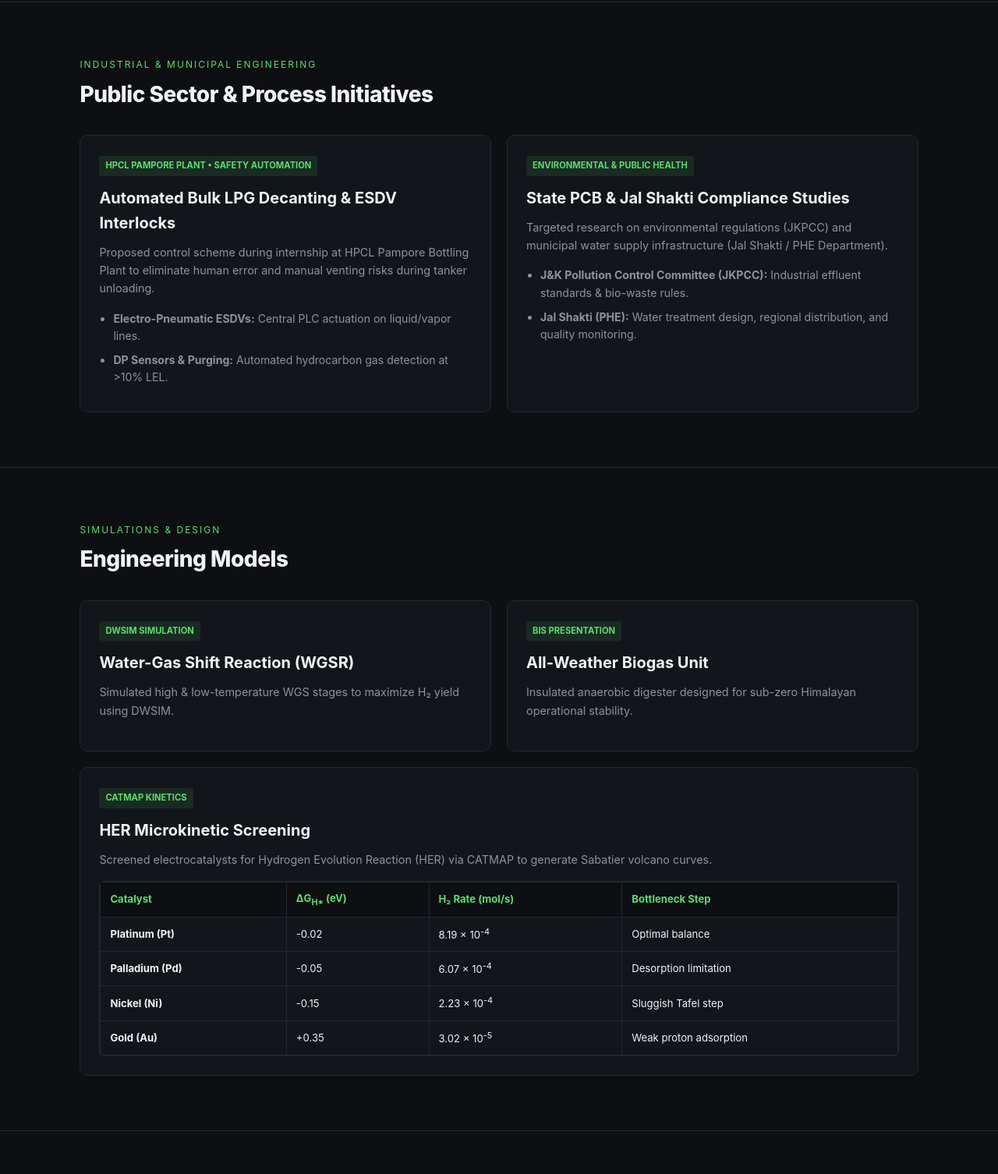
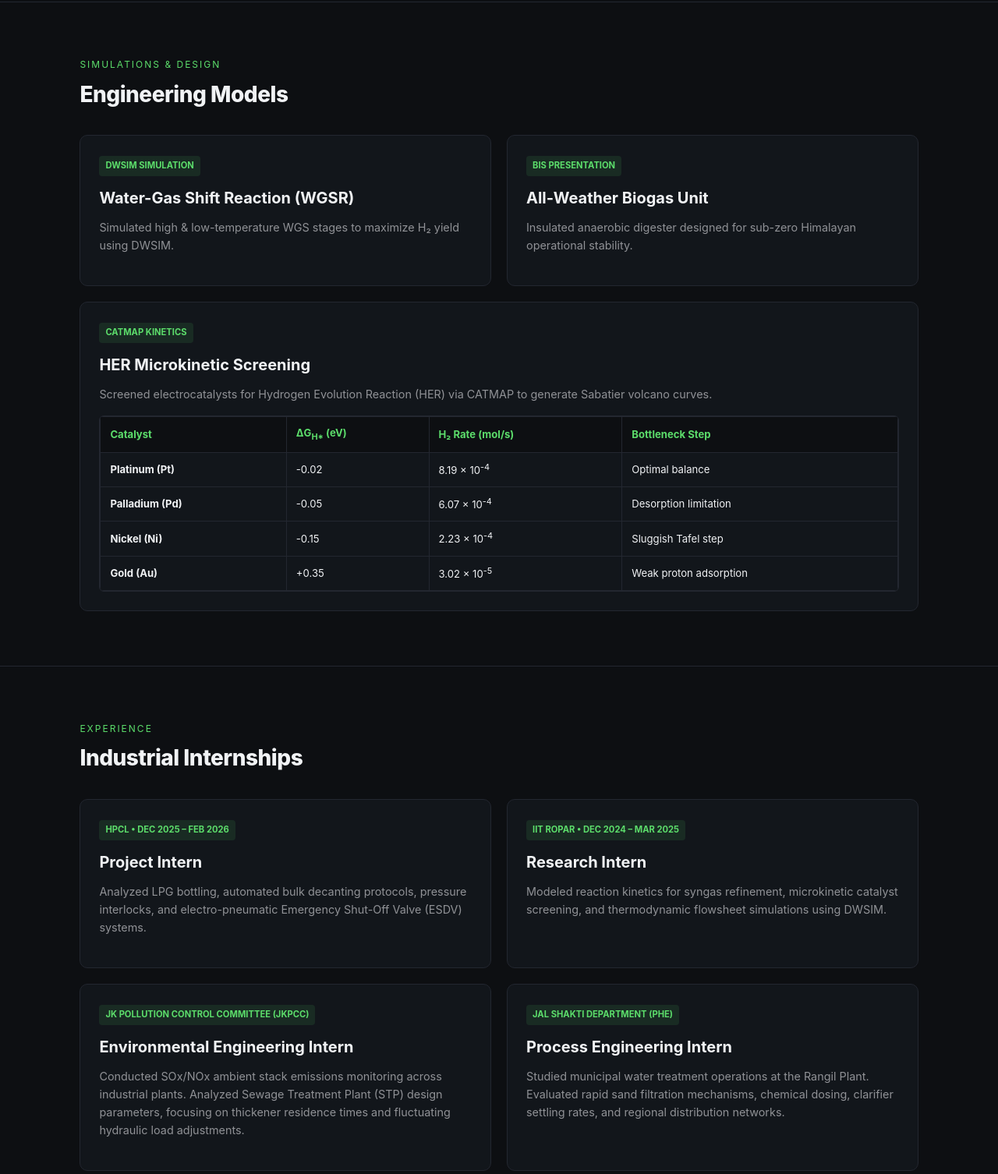
Before and after one commit to Haseem009/Mohammad-Haseem-.github.io, a plain HTML site: page index.html in a window 1280 px wide. Shown: the part 1138-2644 px from the top of the page at 78% size. Drawn offline with Linux system fonts and the light colour scheme.

Commit message:
Refactor index.html by removing HPCL section
Removed HPCL & Public Sector section and updated experience descriptions.

```diff
--- a/index.html
+++ b/index.html
@@ -379,7 +379,6 @@
         <div class="logo">MH<span>.</span></div>
         <div class="nav-links">
             <a href="#active">Active Work</a>
-            <a href="#hpcl">HPCL & Public Sector</a>
             <a href="#projects">Simulations</a>
             <a href="#work">Experience</a>
             <a href="#leadership">Leadership</a>
@@ -501,40 +500,6 @@
         </div>
     </section>
 
-    <!-- INDUSTRIAL PROPOSALS: HPCL & PUBLIC SECTOR -->
-    <section class="section" id="hpcl">
-        <div class="section-header">
-            <span class="section-label">Industrial & Municipal Engineering</span>
-            <h2 class="section-title">Public Sector & Process Initiatives</h2>
-        </div>
-
-        <div class="grid-2">
-            <div class="card">
-                <span class="card-tag">HPCL Pampore Plant • Safety Automation</span>
-                <h3 class="card-title">Automated Bulk LPG Decanting & ESDV Interlocks</h3>
-                <p class="card-desc">
-                    Proposed control scheme during internship at HPCL Pampore Bottling Plant to eliminate human error and manual venting risks during tanker unloading.
-                </p>
-                <ul class="plan-list">
-                    <li><strong>Electro-Pneumatic ESDVs:</strong> Central PLC actuation on liquid/vapor lines.</li>
-                    <li><strong>DP Sensors & Purging:</strong> Automated hydrocarbon gas detection at >10% LEL.</li>
-                </ul>
-            </div>
-
-            <div class="card">
-                <span class="card-tag">Environmental & Public Health</span>
-                <h3 class="card-title">State PCB & Jal Shakti Compliance Studies</h3>
-                <p class="card-desc">
-                    Targeted research on environmental regulations (JKPCC) and municipal water supply infrastructure (Jal Shakti / PHE Department).
-                </p>
-                <ul class="plan-list">
-                    <li><strong>J&K Pollution Control Committee (JKPCC):</strong> Industrial effluent standards & bio-waste rules.</li>
-                    <li><strong>Jal Shakti (PHE):</strong> Water treatment design, regional distribution, and quality monitoring.</li>
-                </ul>
-            </div>
-        </div>
-    </section>
-
     <!-- SIMULATIONS & CATMAP -->
     <section class="section" id="projects">
         <div class="section-header">
@@ -609,7 +574,7 @@
         </div>
     </section>
 
-    <!-- EXPERIENCE -->
+    <!-- COMPLETE EXPERIENCE (4 INTERNSHIPS) -->
     <section class="section" id="work">
         <div class="section-header">
             <span class="section-label">Experience</span>
@@ -620,13 +585,33 @@
             <div class="card">
                 <span class="card-tag">HPCL • Dec 2025 – Feb 2026</span>
                 <h3 class="card-title">Project Intern</h3>
-                <p class="card-desc">Analyzed LPG bottling, pressure interlocks, and emergency valve systems.</p>
+                <p class="card-desc">
+                    Analyzed LPG bottling, automated bulk decanting protocols, pressure interlocks, and electro-pneumatic Emergency Shut-Off Valve (ESDV) systems.
+                </p>
             </div>
 
             <div class="card">
                 <span class="card-tag">IIT Ropar • Dec 2024 – Mar 2025</span>
                 <h3 class="card-title">Research Intern</h3>
-                <p class="card-desc">Modeled reaction kinetics for syngas refinement using DWSIM.</p>
+                <p class="card-desc">
+                    Modeled reaction kinetics for syngas refinement, microkinetic catalyst screening, and thermodynamic flowsheet simulations using DWSIM.
+                </p>
+            </div>
+
+            <div class="card">
+                <span class="card-tag">JK Pollution Control Committee (JKPCC)</span>
+                <h3 class="card-title">Environmental Engineering Intern</h3>
+                <p class="card-desc">
+                    Conducted SOx/NOx ambient stack emissions monitoring across industrial plants. Analyzed Sewage Treatment Plant (STP) design parameters, focusing on thickener residence times and fluctuating hydraulic load adjustments.
+                </p>
+            </div>
+
+            <div class="card">
+                <span class="card-tag">Jal Shakti Department (PHE)</span>
+                <h3 class="card-title">Process Engineering Intern</h3>
+                <p class="card-desc">
+                    Studied municipal water treatment operations at the Rangil Plant. Evaluated rapid sand filtration mechanisms, chemical dosing, clarifier settling rates, and regional distribution networks.
+                </p>
             </div>
         </div>
     </section>
@@ -674,7 +659,8 @@
 
         <div class="skills-wrap">
             <span class="skill-pill">🤝 Placement Operations (800+ Cohort)</span>
-            <span class="skill-pill">🏛️ JKPCC & Jal Shakti Alignment</span>
+            <span class="skill-pill">🏭 STP & Water Treatment (Rangil WTP)</span>
+            <span class="skill-pill">🌱 Environmental Compliance (SOx/NOx Audit)</span>
             <span class="skill-pill">⚙️ P&ID & Process Automation</span>
             <span class="skill-pill">🔥 TGA Kinetic Analysis</span>
             <span class="skill-pill">🤖 AI Aquatic Safety Systems</span>
```
